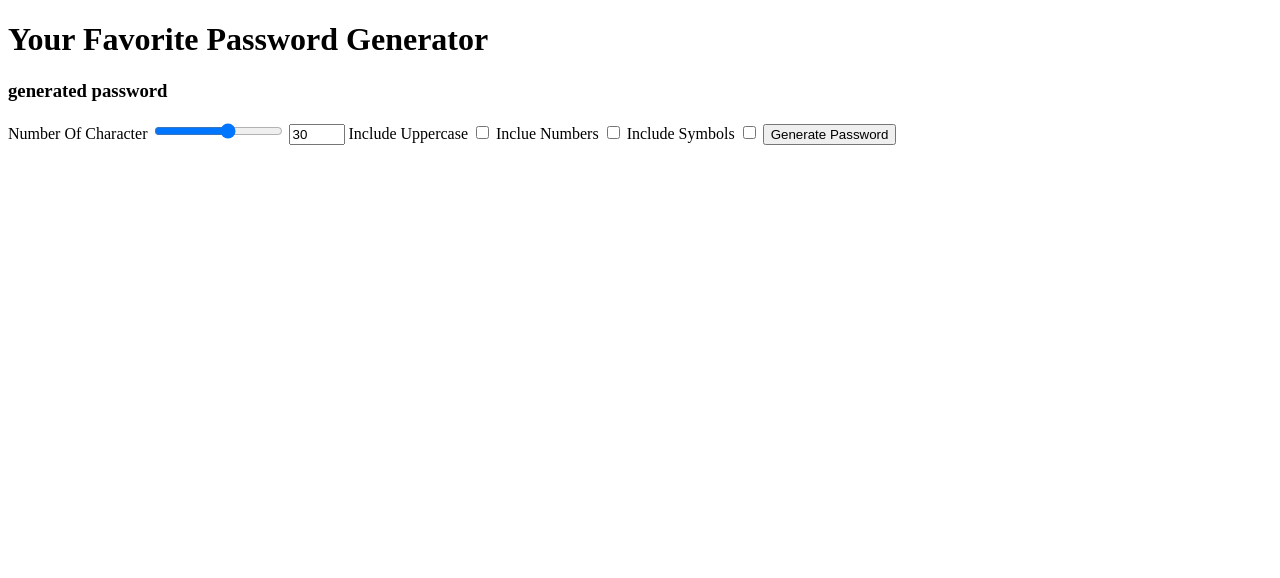
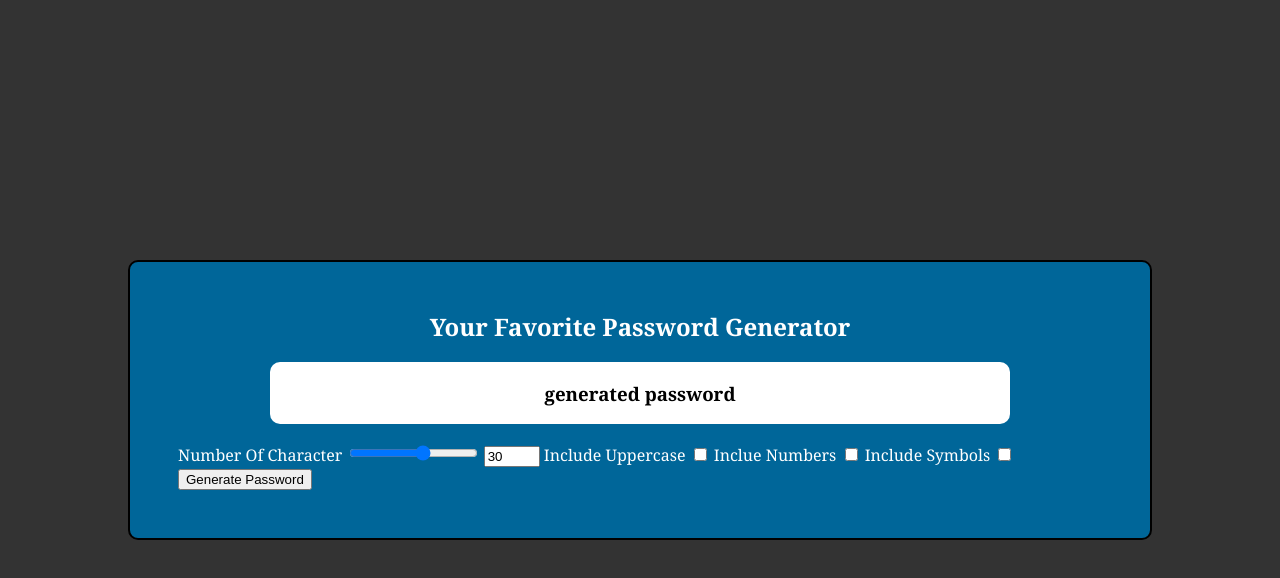
Before and after one commit to soyaibur/password-generator, a plain HTML site: page index.html in a window 1280 px wide. Drawn offline with Linux system fonts and the light colour scheme.

Commit message:
completed upper part style before form

```diff
--- a/style.css
+++ b/style.css
@@ -1,3 +1,39 @@
 *, *::after, *::before{
     box-sizing: border-box;
 }
+body{
+ background-color:#333;
+ color:white;
+ height: 100vh;
+ margin:0;
+ display:flex;
+ justify-content:center;
+ align-items: center;
+ font-family: Georgia, 'Times New Roman', Times, serif;
+}
+.container{
+    background-color:#006699;
+    display:flex;
+    justify-content:center;
+    align-items:center;
+    flex-direction: column;
+    padding:3rem;
+    border: 2px solid black;
+    border-radius: 10px;
+    width:80%;
+}
+.title{
+    font-size: 1.5em;
+    text-align:center;
+    margin:0;
+    padding:0;
+}
+.password{
+    width:80%;
+    text-align:center;
+    background-color: white;
+    color:black;
+    padding:1em 2em;
+    border-radius:10px;
+    word-break: break-all;
+}
```
